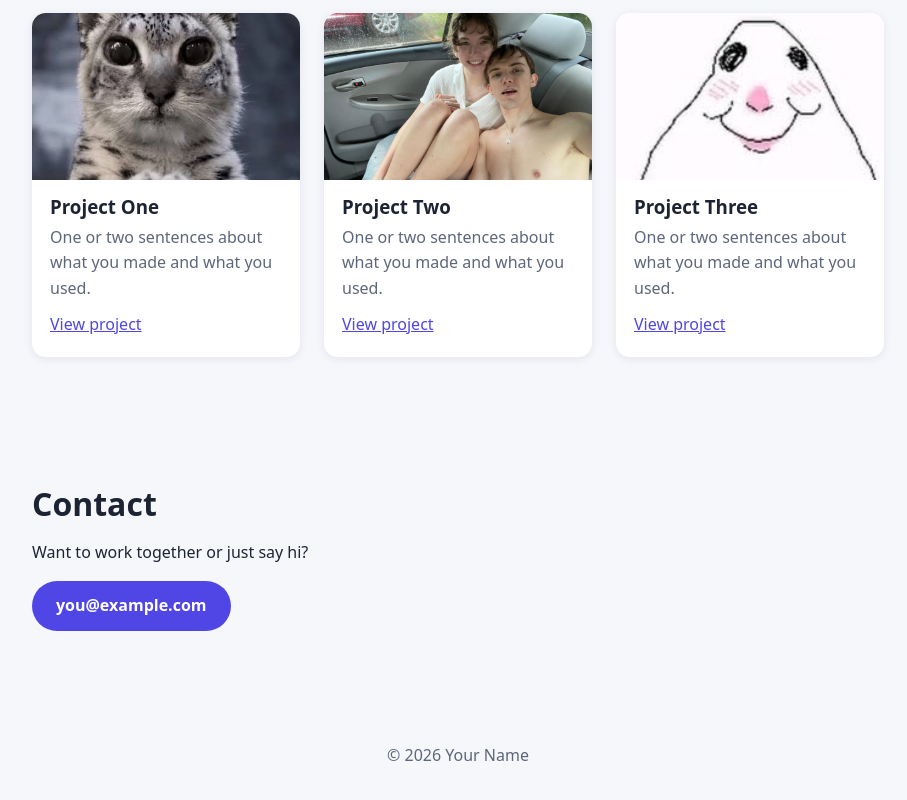
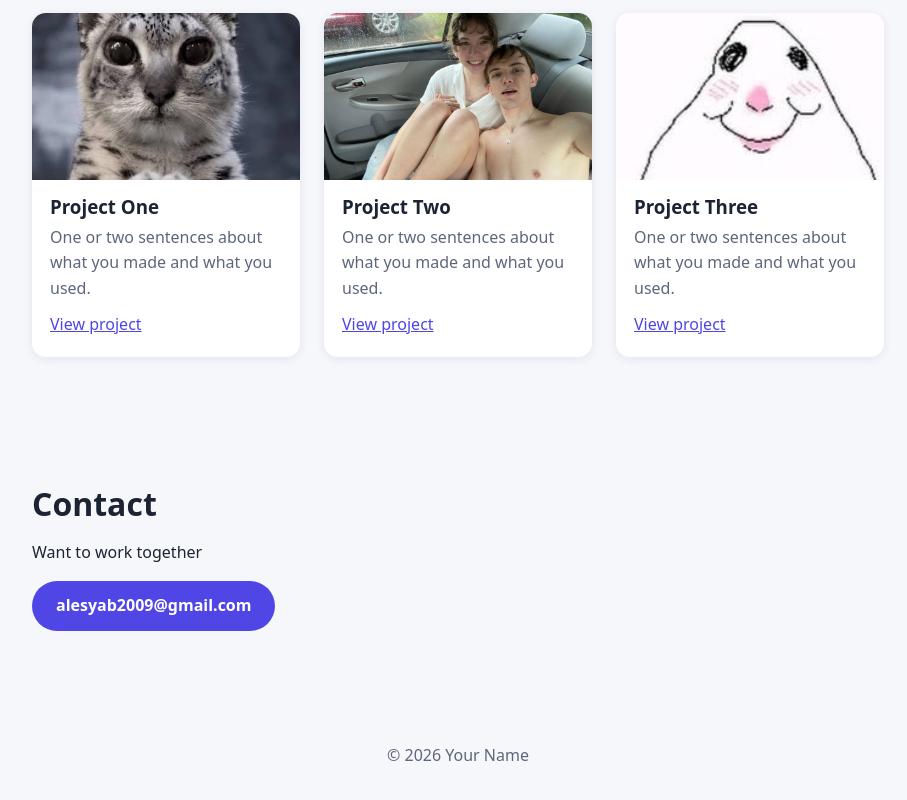
Before and after one commit to alesyab2009-beep/cybersecurity, a plain HTML site: page index.html in a window 1280 px wide. Shown: the part 958-1758 px from the top of the page, without its empty margins (182-1089 px from the left). Drawn offline with Linux system fonts and the light colour scheme.

Commit message:
Update index.html

```diff
--- a/index.html
+++ b/index.html
@@ -18,7 +18,7 @@
   <!-- ===== NAVIGATION BAR =====
        Each link jumps to the section whose id matches (#about -> id="about"). -->
   <header class="nav">
-    <a class="logo" href="#home">Your Name</a>
+    <a class="logo" href="#home">Alesya Biddle</a>
     <nav>
       <a href="#about">About</a>
       <a href="#projects">Projects</a>
@@ -92,9 +92,9 @@
     <!-- ===== CONTACT ===== -->
     <section id="contact" class="section">
       <h2 class="reveal">Contact</h2>
-      <p class="reveal">Want to work together or just say hi?</p>
+      <p class="reveal">Want to work together</p>
       <!-- Change the email address in BOTH places. -->
-      <a class="button reveal" href="mailto:you@example.com">you@example.com</a>
+      <a class="button reveal" href="mailto:alesyab2009@gmail.com">alesyab2009@gmail.com</a>
     </section>
 
   </main>
```
